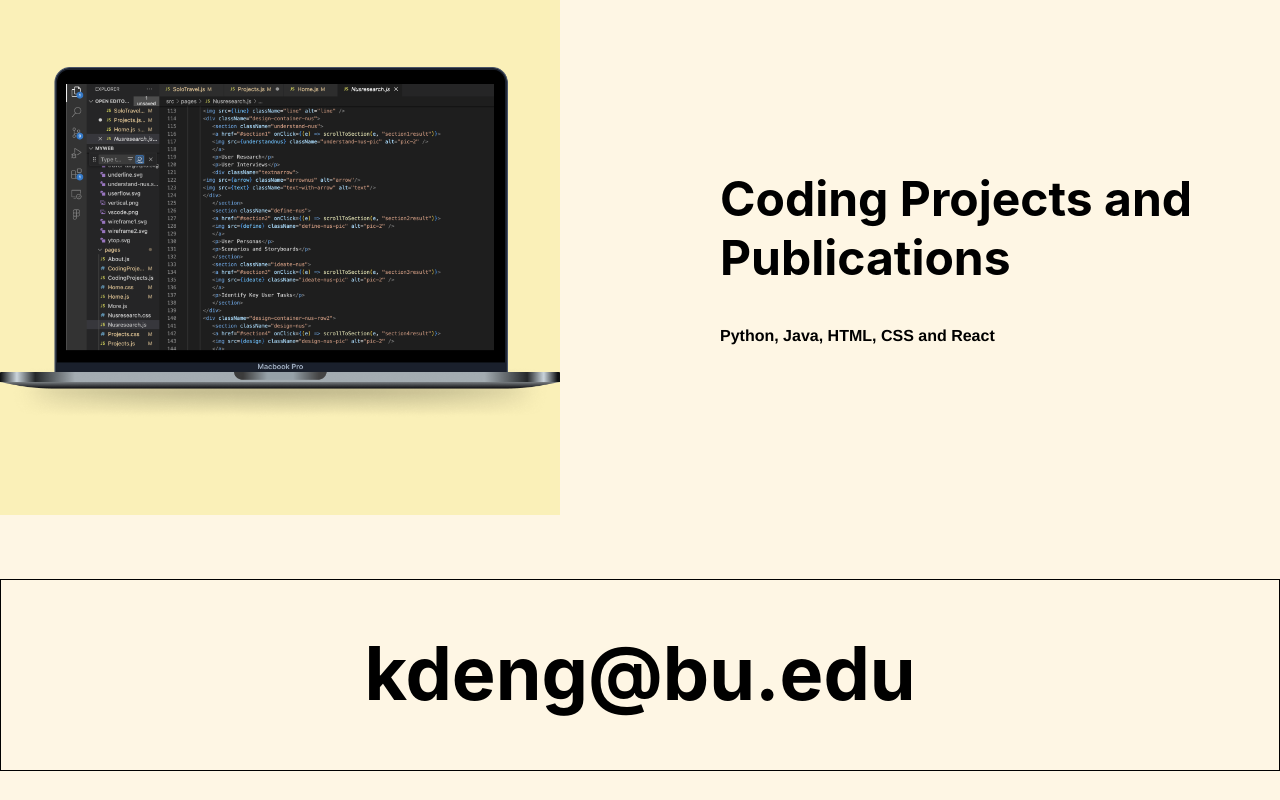
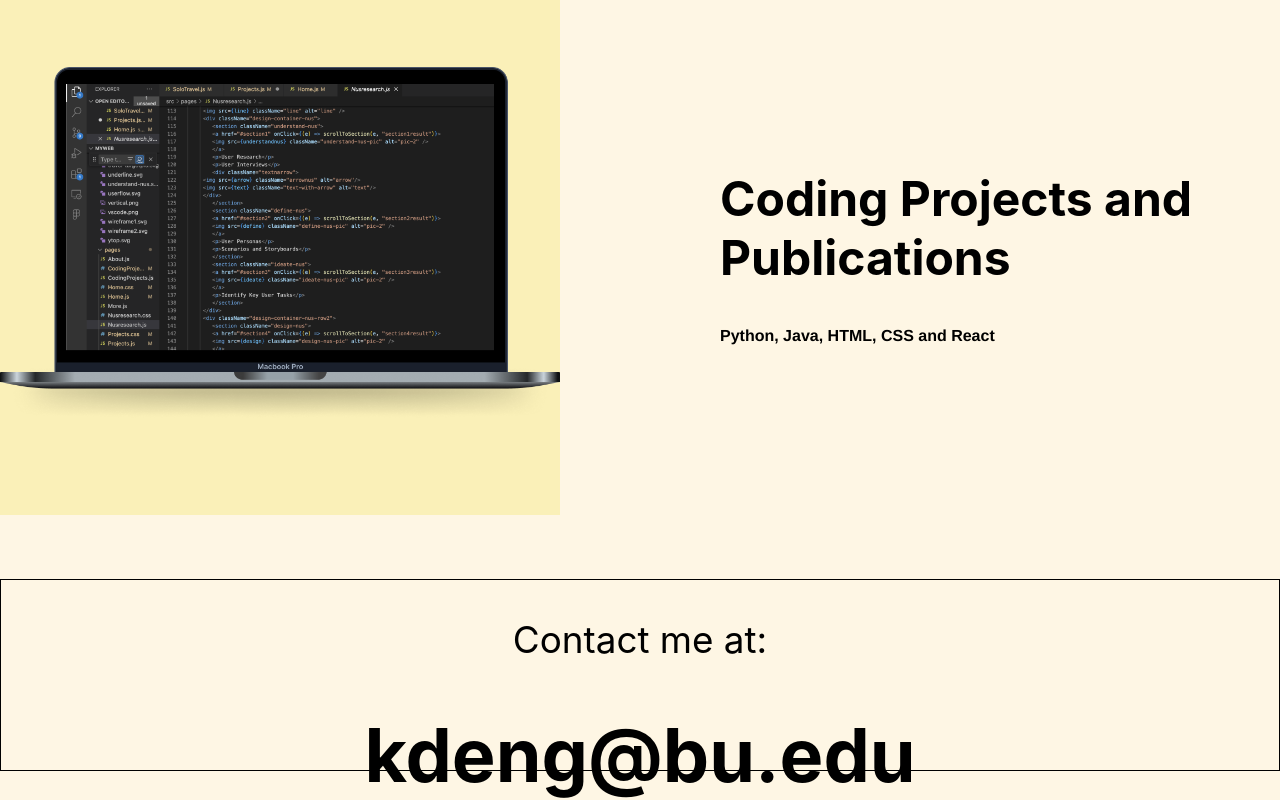
Before and after one commit to kdeng55/website, a React (Create React App) app: page / in a window 1280 px wide. Shown: the part 2368-3168 px from the top of the page. Before the commit the page ends 3139 px from the top, so only its background shows below. Built offline with nearby package versions, Linux system fonts and the light colour scheme.

Commit message:
Footer changes

```diff
--- a/src/components/footer.js
+++ b/src/components/footer.js
@@ -4,7 +4,9 @@ const footer = () => {
 return (
     <footer className="footer">
      <div className="email">
+     <p>Contact me at:</p>
     <h1 onClick={() => window.location = 'mailto:kdeng@bu.edu'}>kdeng@bu.edu</h1>
+
     </div>
    { /*
     <div className="socials">
```
